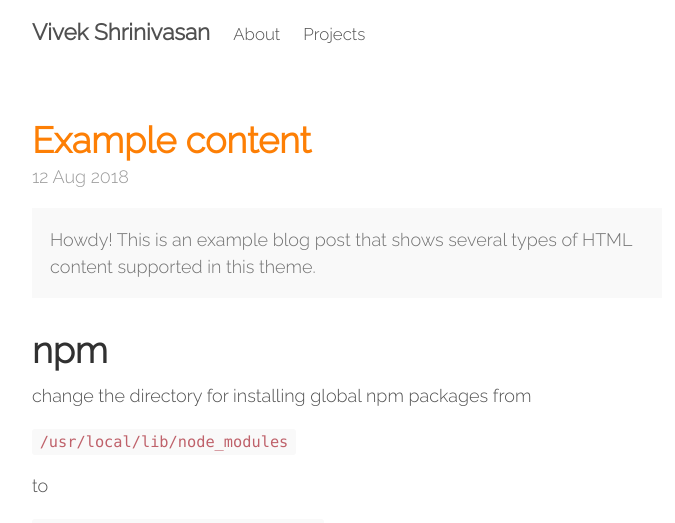
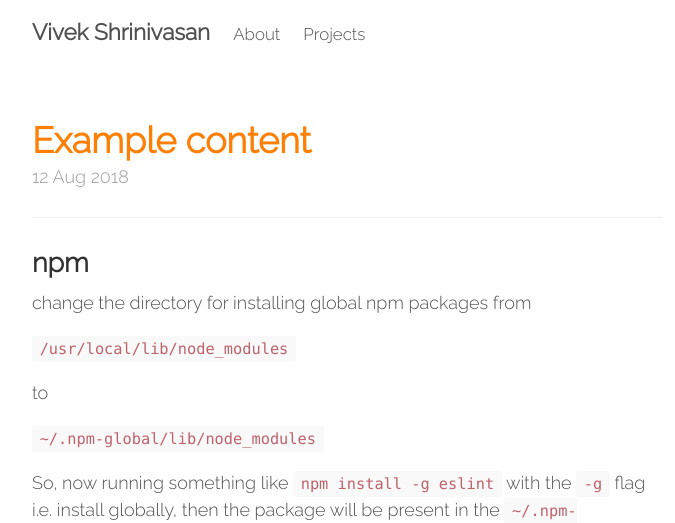
Before and after one commit to kaizer1v/kaizer1v.github.io, a Jekyll site: the page built from _posts/2018-08-12-npm.md, in a window 1280 px wide. Shown: the top 523 px of the page, without its empty margins (293-968 px from the left). Built offline with Jekyll 4.4.1, drawn with Linux system fonts in a browser that asks for light colours; nearby versions of some CDN libraries.

Commit message:
sub-content moved to content

```diff
--- a/_posts/2018-08-12-npm.md
+++ b/_posts/2018-08-12-npm.md
@@ -3,12 +3,9 @@ layout: post
 title: Example content
 ---
 
+-----
 
-<div class="message">
-  Howdy! This is an example blog post that shows several types of HTML content supported in this theme.
-</div>
-
-# npm
+## npm
 change the directory for installing global npm packages from
 
 `/usr/local/lib/node_modules`
```
Also changed, not shown: _posts/2018-03-16-d3v4.md (+1 -1 lines).
